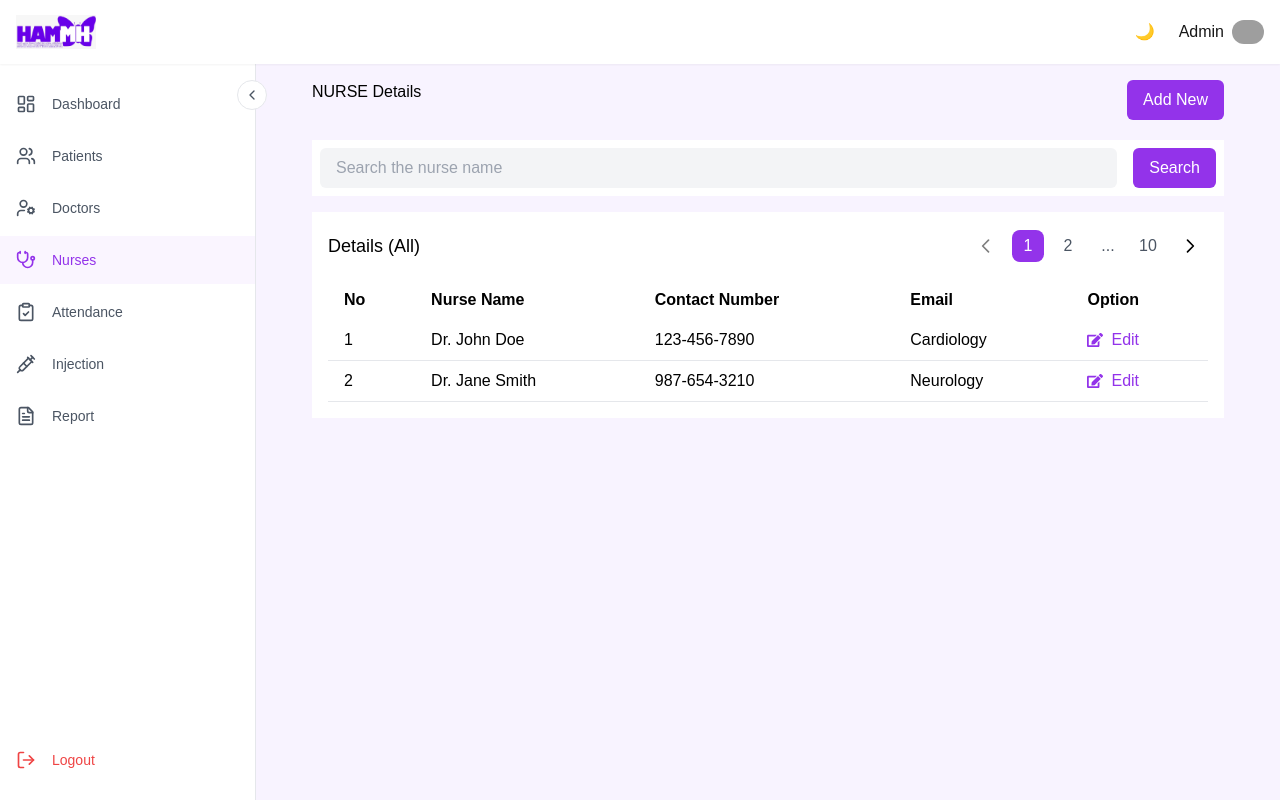
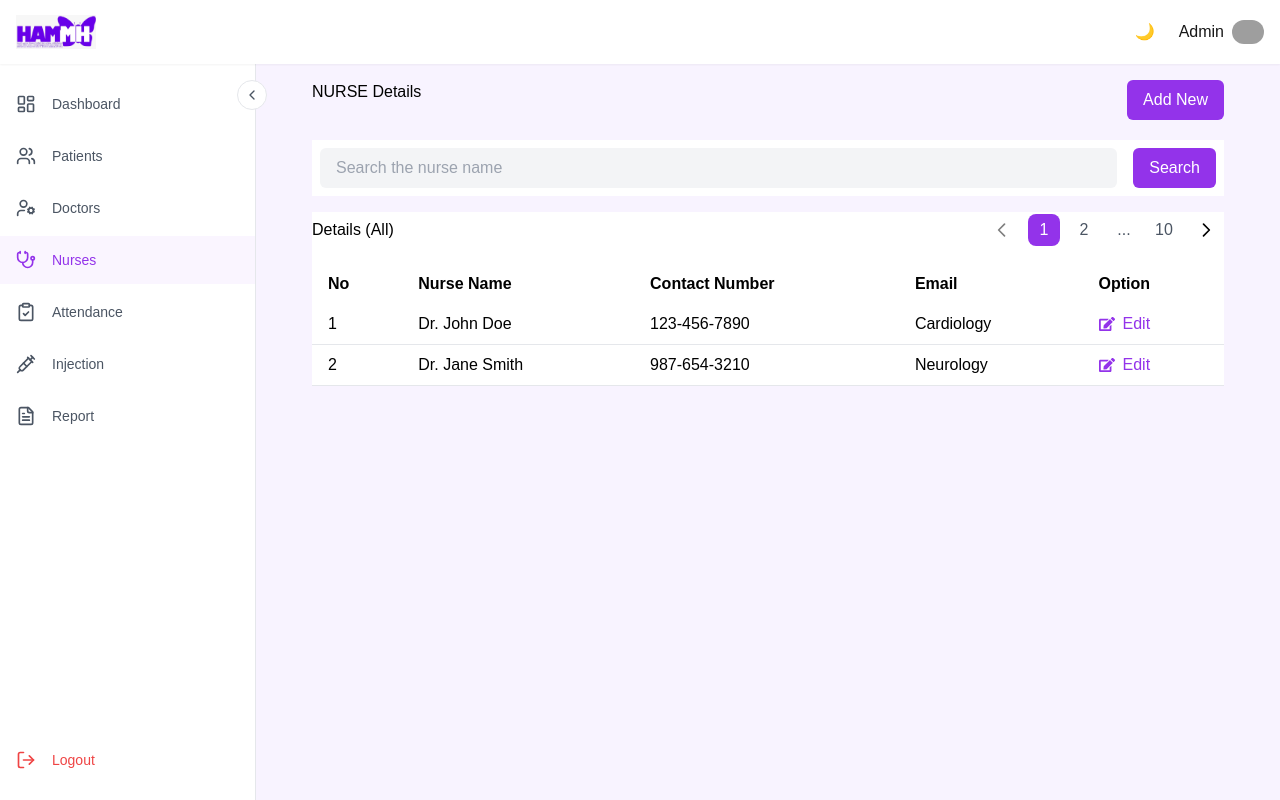
Before and after one commit to Rdilshan/HAMMH, a Next.js app: page /dashboard/nurses in a window 1280 px wide. Built offline with nearby package versions, Linux system fonts and the light colour scheme; grey boxes are pictures that could not be loaded.

Commit message:
next-prious button

```diff
--- a/src/app/dashboard/nurses/page.tsx
+++ b/src/app/dashboard/nurses/page.tsx
@@ -73,9 +73,9 @@ const DoctorDetails = () => {
                 </div>
             </div>
 
-            <div className="bg-white text-black p-4">
+            <div className="bg-white text-black">
                 <div className="flex justify-between items-center mb-4">
-                    <h2 className="text-lg font-medium">Details (All)</h2>
+                    <h2>Details (All)</h2>
 
                     <div className="flex items-center space-x-2">
                         <button
@@ -96,8 +96,7 @@ const DoctorDetails = () => {
                                     ${page === currentPage
                                         ? 'bg-purple-600 text-white'
                                         : 'text-gray-600 hover:bg-gray-100'}
-                                    ${page === '...' ? 'cursor-default hover:bg-transparent' : ''}
-                                `}
+                                    ${page === '...' ? 'cursor-default hover:bg-transparent' : ''}`}
                                 onClick={() => typeof page === 'number' ? handlePageChange(page) : null}
                                 disabled={page === '...'}
                             >
```
